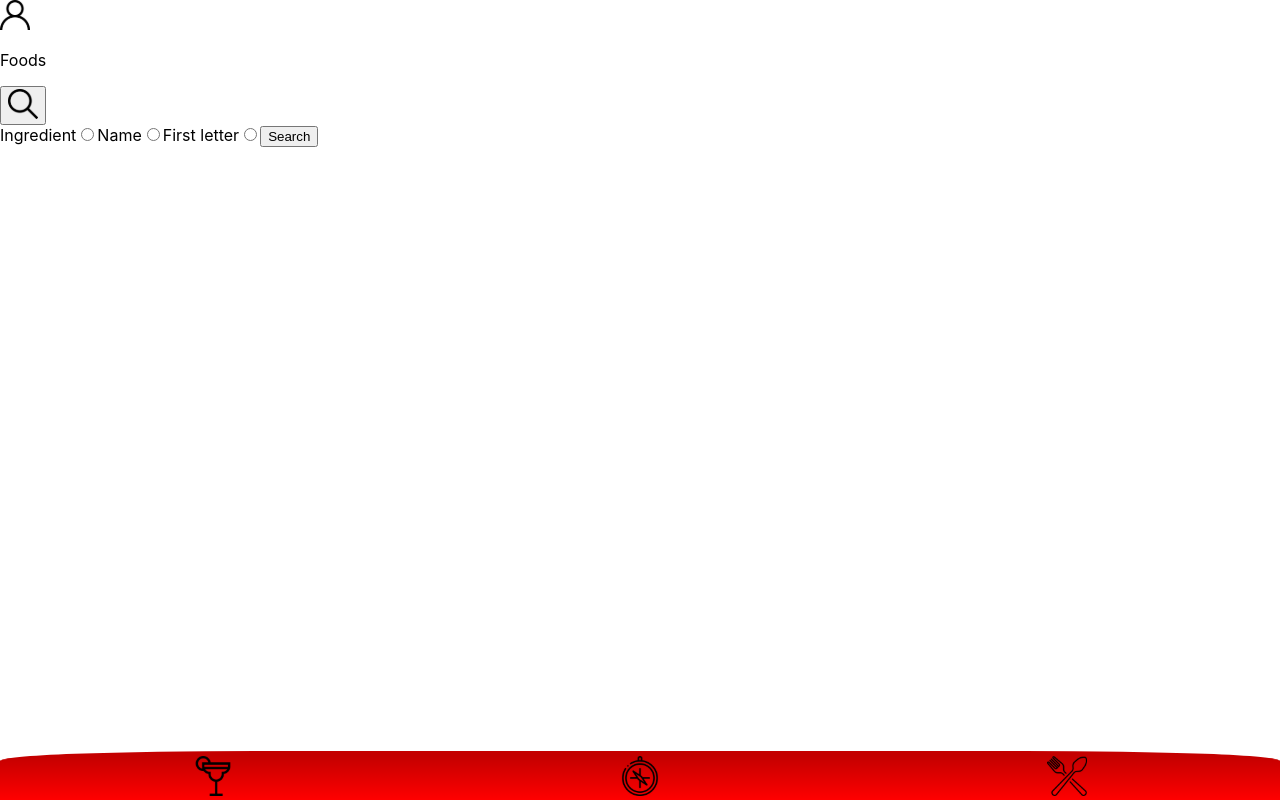
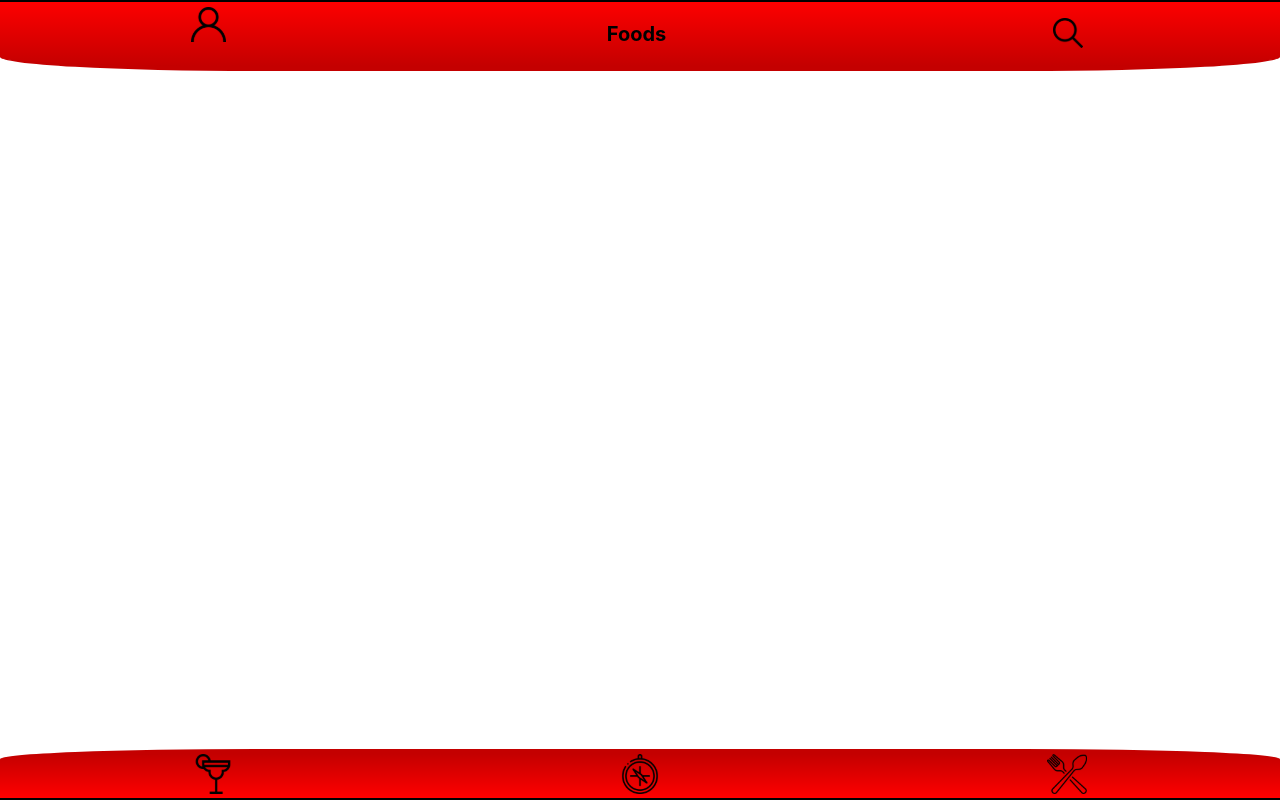
Before and after one commit to LeandroGoerck/recipes-app, a React (Create React App) app: page /foods in a window 1280 px wide. Built offline with nearby package versions, Linux system fonts and the light colour scheme; the HTML template or start-up script is replaced by a standard one.

Commit message:
feat(style): Estiliza header com SearchBar

```diff
--- a/src/components/Header/index.jsx
+++ b/src/components/Header/index.jsx
@@ -1,25 +1,29 @@
-import React, { useContext } from 'react';
+import React, { useState } from 'react';
 import { Link } from 'react-router-dom';
 import PropTypes from 'prop-types';
 import profileIcon from '../../images/profileIcon.svg';
 import searchIcon from '../../images/searchIcon.svg';
-import globalContext from '../../Context/globalContext';
 import SearchBar from '../SearchBar';
+import {
+  Stitle,
+  Sdiv,
+  Sheader,
+  Simg,
+  SinvDiv,
+  SbuttonSearch,
+  SdivBarSearch } from '../../style/Header';
 
 function Header({ children, displayIconSearch }) {
-  const {
-    searchBar: { displayInputSearch, setDisplayInputSearch },
-  } = useContext(globalContext);
-
+  const [displayInputSearch, setDisplayInputSearch] = useState(false);
   return (
-    <>
-      <header>
+    <Sheader>
+      <Sdiv>
         <Link to="/profile">
-          <img data-testid="profile-top-btn" src={ profileIcon } alt="Profile icon" />
+          <Simg data-testid="profile-top-btn" src={ profileIcon } alt="Profile icon" />
         </Link>
-        <p data-testid="page-title">{children}</p>
-        {displayIconSearch !== false && (
-          <button
+        <Stitle data-testid="page-title">{children}</Stitle>
+        {displayIconSearch !== false ? (
+          <SbuttonSearch
             onClick={ () => setDisplayInputSearch(!displayInputSearch) }
             type="button"
           >
@@ -28,11 +32,14 @@ function Header({ children, displayIconSearch }) {
               src={ searchIcon }
               alt="Search icon"
             />
-          </button>
-        )}
-      </header>
-      <SearchBar />
-    </>
+          </SbuttonSearch>)
+          : (<SinvDiv />)}
+      </Sdiv>
+      <SdivBarSearch>
+        {displayInputSearch !== false
+          && <SearchBar /> }
+      </SdivBarSearch>
+    </Sheader>
   );
 }
 
--- a/src/components/SearchBar/index.jsx
+++ b/src/components/SearchBar/index.jsx
@@ -1,6 +1,5 @@
-import React, { useContext, useState } from 'react';
+import React, { useState } from 'react';
 import { useHistory } from 'react-router-dom';
-import globalContext from '../../Context/globalContext';
 import ButtonGeneric from '../../subcomponents/ButtonGeneric';
 import InputGeneric from '../../subcomponents/InputGeneric';
 import {
@@ -13,10 +12,10 @@ import {
   fetchDrinksForName,
   fetchDrinksForFirstLetter,
 } from '../../services/fetchDrinks';
+import { Sinput, SdivSearch } from '../../style/SearchBar';
 
 function SearchBar() {
   const { location: { pathname } } = useHistory();
-  const { searchBar: { displayInputSearch } } = useContext(globalContext);
   const [radioValue, setRadioValue] = useState('');
   const [inputValue, setInputValue] = useState('');
 
@@ -74,15 +73,20 @@ function SearchBar() {
   };
 
   return (
-    <section>
-      {displayInputSearch !== false && (
-        <InputGeneric
-          TestId="search-input"
-          Value={ inputValue }
-          ChangeEvent={ handleInputChange }
-          Placeholder="Search Recipe"
+    <>
+      <SdivSearch>
+        <Sinput
+          data-testid="search-input"
+          value={ inputValue }
+          onChange={ handleInputChange }
+          placeholder="Search Recipe"
         />
-      )}
+        <ButtonGeneric
+          TestId="exec-search-btn"
+          Text="Search"
+          ClickEvent={ handleClick }
+        />
+      </SdivSearch>
       <InputGeneric
         Type="radio"
         TestId="ingredient-search-radio"
@@ -107,8 +111,7 @@ function SearchBar() {
         Value="first-letter"
         ChangeEvent={ handleRadioChange }
       />
-      <ButtonGeneric TestId="exec-search-btn" Text="Search" ClickEvent={ handleClick } />
-    </section>
+    </>
   );
 }
 
--- a/src/style/Footer/index.js
+++ b/src/style/Footer/index.js
@@ -10,6 +10,7 @@ const footerStyle = {
   'border-top-left-radius': '20%',
   'border-top-right-radius': '20%',
   'border-top': '5px solid rgba(196,0,0,1)',
+  borderBottom: '2px solid black',
 };
 
 export default footerStyle;
--- /dev/null
+++ b/src/style/Header/index.js
@@ -0,0 +1,78 @@
+import styled from 'styled-components';
+
+const Sheader = styled.header`
+  position: fixed;
+  top: 0;
+  display: flex;
+  flex-direction: column;
+  align-content: center;
+  width: 100%;
+  left: 0;
+  justify-content: space-around;
+  border-bottom-left-radius: 20%;
+  border-bottom-right-radius: 20%;
+  border-bottom: 5px solid rgba(196,0,0,1);
+  background: linear-gradient(180deg,rgba(255,0,0,1) 0%,
+   rgba(196,0,0,1) 100%, rgba(255,0,0,1) 100%);
+  div {
+    display: flex;
+    flex-direction: row;
+  }
+`;
+
+const SbuttonSearch = styled.button`
+border: none;
+background: linear-gradient(180deg,rgba(255,0,0,1) 0%,
+rgba(196,0,0,1) 100%, rgba(255,0,0,1) 100%);
+cursor: pointer;
+background: rgba(255, 0, 0, 0);
+`;
+const Sdiv = styled.div`
+   display: flex;
+   justify-content: space-around;
+   border-top: 2px solid black;
+`;
+const SinvDiv = styled.div`
+  height: 47px;
+  width: 47px;
+`;
+const Sinput = styled.input`
+  margin-bottom: 10px;
+  margin-left: auto;
+  margin-right: auto;
+  margin-top: 5px;
+  width: 80%;
+  height: 35px;
+  font-size: 20px;
+  border-radius: 40px;
+  border: 2px solid black
+`;
+const Simg = styled.img`
+  cursor: pointer;
+  margin-top: 5px;
+  height: 35px;
+  width: 35px;
+`;
+
+const SdivBarSearch = styled.div`
+  width: 100%;
+  display: flex;
+  flex-wrap: wrap;
+  justify-content: center;
+`;
+
+const Stitle = styled.p`
+  font-size: 20px;
+  font-weight: 700;
+`;
+
+export {
+  Sheader,
+  Sdiv,
+  SinvDiv,
+  Sinput,
+  Simg,
+  SbuttonSearch,
+  SdivBarSearch,
+  Stitle,
+};
--- /dev/null
+++ b/src/style/SearchBar/index.js
@@ -0,0 +1,62 @@
+import styled from 'styled-components';
+
+const SdivSearch = styled.div`
+  width: 100%;
+  display: flex;
+  justify-content: center;
+`;
+
+const Sinput = styled.input`
+  text-align: center;
+  margin-bottom: 10px;
+  margin-top: 5px;
+  margin-right: 10px;
+  width: 65%;
+  height: 30px;
+  font-size: 18px;
+  border-radius: 40px;
+  border: 2px solid black
+`;
+
+const SbuttonSearch = styled.button`
+  color: black;
+  font-size: 18px;
+  font-weight: 600;
+  padding-left: 15px;
+  padding-right: 15px;
+  border: 2px solid black;
+  border-radius: 20px;
+  margin-top: 5px;
+  height: 35px;
+  background: white;
+    &:hover {
+      transition: 1s;
+      background: black;
+      color: red;
+      cursor: pointer;
+    }
+`;
+
+const SradioFilter = styled.input`
+    margin: 5px 0;
+    width: 20px;
+    height: 20px;
+`;
+
+const SlabelFilter = styled.label`
+    align-items: center;
+    font-size: 16px;
+    font-weight: 600;
+    display: flex;
+    flex-direction: column;
+    margin-right: 20px;
+    margin-bottom: 10px;
+`;
+
+export {
+  Sinput,
+  SbuttonSearch,
+  SdivSearch,
+  SradioFilter,
+  SlabelFilter,
+};
--- a/src/subcomponents/ButtonGeneric/index.jsx
+++ b/src/subcomponents/ButtonGeneric/index.jsx
@@ -1,9 +1,10 @@
 import React from 'react';
 import PropTypes from 'prop-types';
+import { SbuttonSearch } from '../../style/SearchBar';
 
 function ButtonGeneric({ TestId, Type, Text, Class, Disabled, ClickEvent }) {
   const buttonDisabled = (
-    <button
+    <SbuttonSearch
       id={ TestId }
       data-testid={ TestId }
       type={ Type !== 'button' ? 'submit' : 'button' }
@@ -11,11 +12,11 @@ function ButtonGeneric({ TestId, Type, Text, Class, Disabled, ClickEvent }) {
       disabled
     >
       {Text}
-    </button>
+    </SbuttonSearch>
   );
 
   const buttonEnabled = (
-    <button
+    <SbuttonSearch
       id={ TestId }
       data-testid={ TestId }
       type={ Type !== 'button' ? 'submit' : 'button' }
@@ -23,7 +24,7 @@ function ButtonGeneric({ TestId, Type, Text, Class, Disabled, ClickEvent }) {
       onClick={ ClickEvent }
     >
       {Text}
-    </button>
+    </SbuttonSearch>
   );
 
   return (Disabled ? buttonDisabled : buttonEnabled);
--- a/src/subcomponents/InputGeneric/index.jsx
+++ b/src/subcomponents/InputGeneric/index.jsx
@@ -1,13 +1,14 @@
 import React from 'react';
 import PropTypes from 'prop-types';
+import { SradioFilter, SlabelFilter } from '../../style/SearchBar';
 
 function InputGeneric(
-  { TestId, Type, Label, Placeholder, Class, ChangeEvent, Value, Name },
+  { TestId, Type, Label, Placeholder, ChangeEvent, Value, Name, Class },
 ) {
   return (
-    <label htmlFor={ TestId }>
+    <SlabelFilter htmlFor={ TestId }>
       {Label}
-      <input
+      <SradioFilter
         id={ TestId }
         data-testid={ TestId }
         type={ Type }
@@ -17,7 +18,7 @@ function InputGeneric(
         name={ Name }
         onChange={ ChangeEvent }
       />
-    </label>
+    </SlabelFilter>
   );
 }
 
@@ -26,8 +27,8 @@ InputGeneric.defaultProps = {
   Type: 'text',
   Label: '',
   Placeholder: '',
+  Name: '',
   Class: '',
-  Name: '',
 };
 
 InputGeneric.propTypes = {
@@ -35,9 +36,9 @@ InputGeneric.propTypes = {
   Type: PropTypes.string,
   Label: PropTypes.string,
   Placeholder: PropTypes.string,
-  Class: PropTypes.string,
   ChangeEvent: PropTypes.func.isRequired,
   Value: PropTypes.string.isRequired,
+  Class: PropTypes.string,
   Name: PropTypes.string,
 };
 
```
